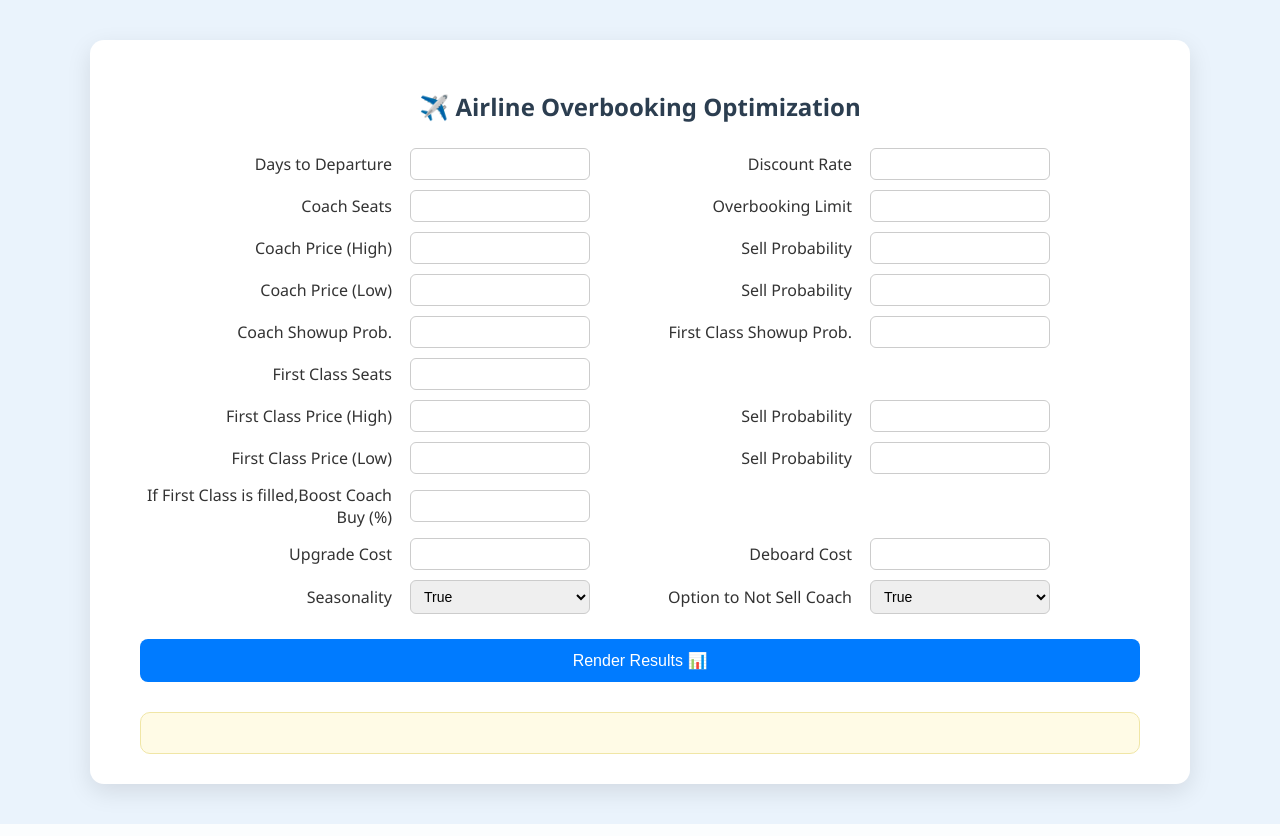
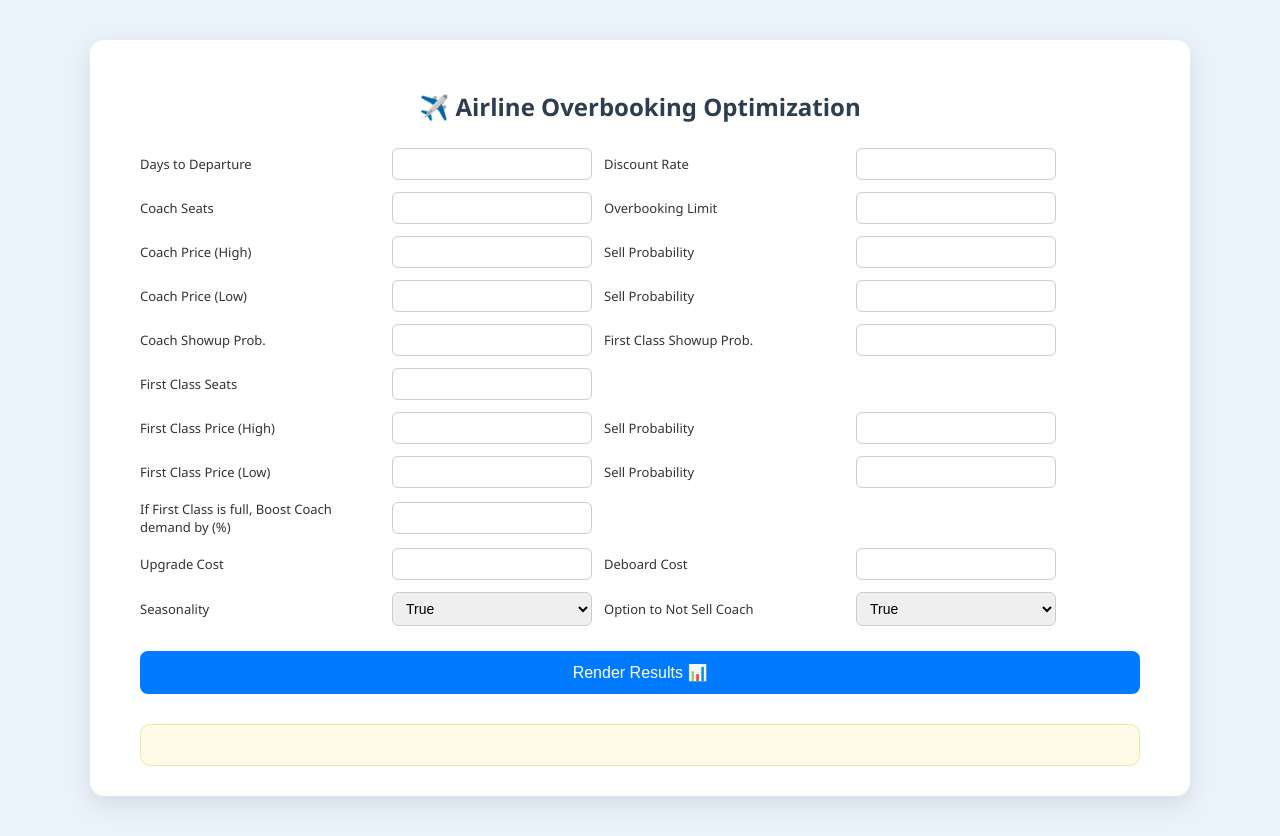
Before and after one commit to snehassastry/AirlinePricing, a Flask app: page / in a window 1280 px wide. Run offline with Flask 3, Linux system fonts and the light colour scheme.

Commit message:
Update index.html

```diff
--- a/templates/index.html
+++ b/templates/index.html
@@ -28,16 +28,17 @@
 
     .form-grid {
       display: grid;
-      grid-template-columns: 260px 180px 260px 180px;
-      gap: 10px 10px;
+      grid-template-columns: 240px 200px 240px 200px;
+      gap: 12px 12px;
       align-items: center;
     }
 
     label {
+      font-size: 13px;
       font-weight: 500;
       color: #333;
-      text-align: right;
-      margin-right: 8px;
+      text-align: left;   /* align label text to the left for consistency */
+      width: 100%;
     }
 
     input,
@@ -150,7 +151,7 @@
         <label>Sell Probability</label>
         <input name="prob_first_low" type="text" {{ required }} value="{{ val('prob_first_low') }}">
 
-        <label>If First Class is filled,Boost Coach Buy (%)</label>
+        <label>If First Class is full, Boost Coach demand by (%)</label>
         <input name="coach_price_boost" type="text" {{ required }} value="{{ val('coach_price_boost') }}">
         <div></div><div></div>
 
```
